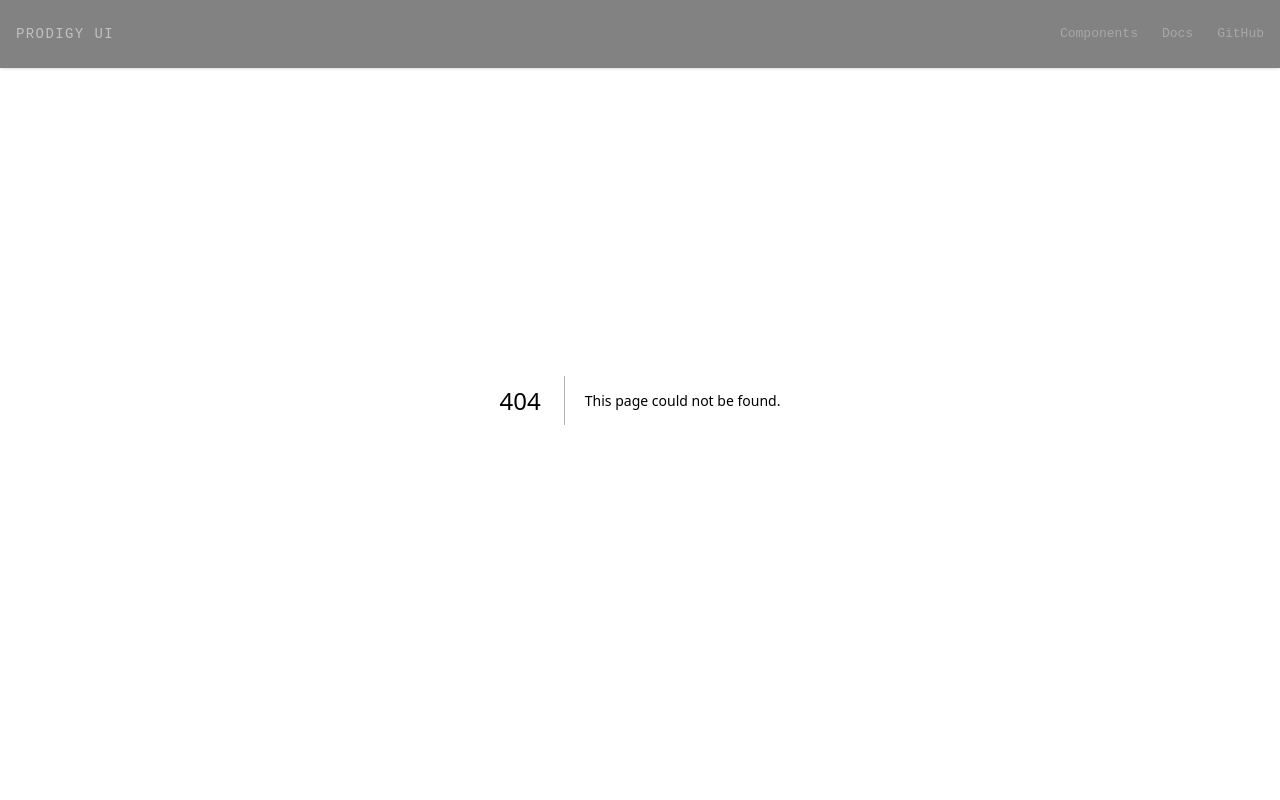
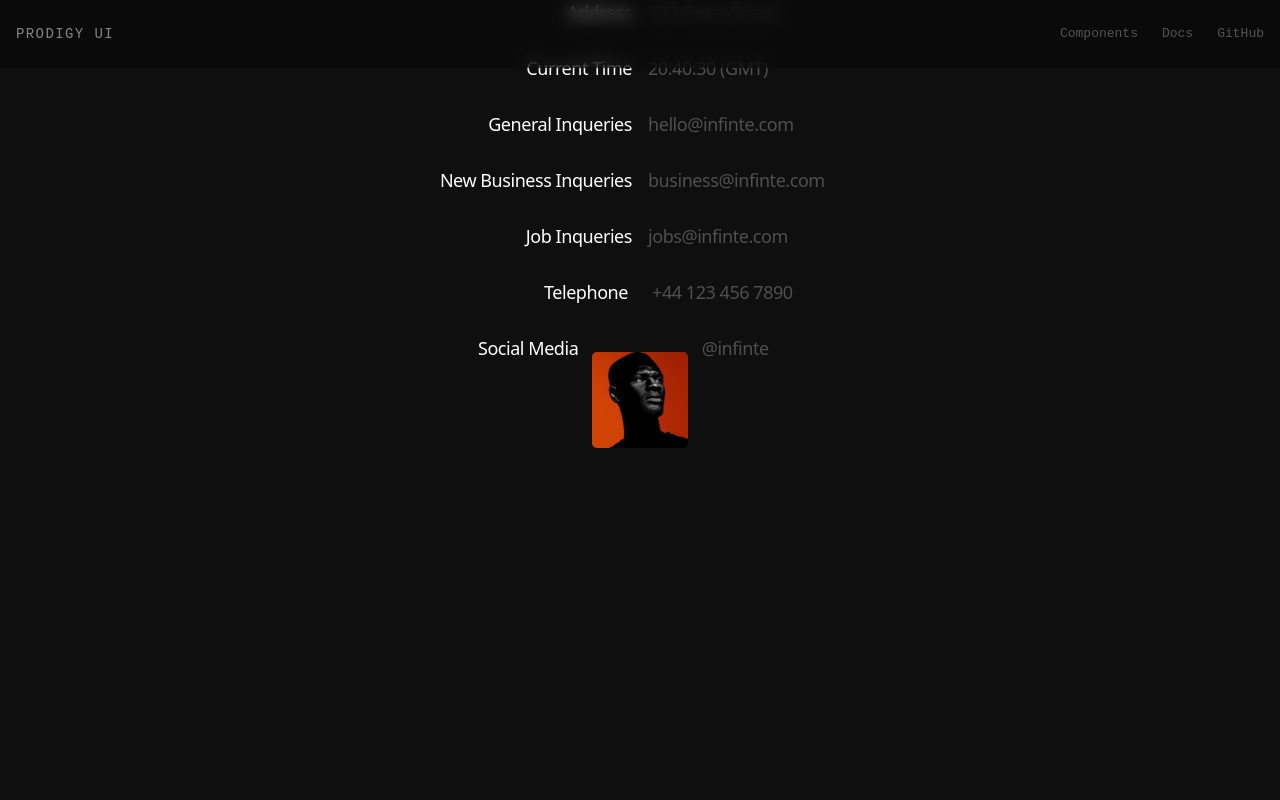
Before and after one commit to MohdFaisalBidda/ProdigyUI, a Next.js app: page /infinte-contact in a window 1280 px wide. Before the commit this address had no page. Shown: the top 800 px of the page. Built offline with nearby package versions, Linux system fonts and the light colour scheme.

Commit message:
feat: implement infinite scrolling contact page with GSAP and Lenis for smooth scrolling effects

```diff
--- a/src/app/globals.css
+++ b/src/app/globals.css
@@ -3,6 +3,9 @@
 /* @import url("https://fonts.googleapis.com/css2?family=Google+Sans:ital,opsz,wght@0,17..18,400..700;1,17..18,400..700&display=swap"); */
 
 :root {
+  /* ======================
+   Stroke Card
+====================== */
   --card-1-stroke: #e67339;
   --card-2-stroke: #e6b363;
   --card-3-stroke: #eb3828;
@@ -12,6 +15,13 @@
 
   --card-base-stroke: #e0e0e0;
   --card-copy: #000;
+
+  /* ======================
+   Infinity Contact
+====================== */
+  --base-100: #fff;
+  --base-200: #4f4f4f;
+  --base-300: #0f0f0f;
 }
 
 /* ======================
@@ -83,7 +93,8 @@ body {
 }
 
 .profile-images {
-  gap: 1rem !important; /* 4px */
+  gap: 1rem !important;
+  /* 4px */
 }
 
 img {
--- /dev/null
+++ b/src/app/infinte-contact/page.tsx
@@ -0,0 +1,153 @@
+"use client"
+
+import React, { useEffect, useRef } from 'react'
+import gsap from 'gsap';
+import ScrollTrigger from 'gsap/ScrollTrigger';
+import Lenis from "lenis"
+
+gsap.registerPlugin(ScrollTrigger);
+
+const data = [
+    { label: "Address", value: "123 Great Street" },
+    { label: "Current Time", value: "20:40:30 (GMT)" },
+    { label: "General Inqueries", value: "hello@infinte.com" },
+    { label: "New Business Inqueries", value: "business@infinte.com" },
+    { label: "Job Inqueries", value: "jobs@infinte.com" },
+    { label: "Telephone", value: "+44 123 456 7890" },
+    { label: "Social Media", value: "@infinte" }
+]
+
+function TextContainer({ label, value, contactRows }: { label: string; value: string; contactRows: (el: HTMLDivElement | null) => void; }) {
+    return (
+        <div ref={contactRows} className="contact-row flex justify-center gap-4 will-change-auto z-40">
+            <p className='text-base md:text-lg font-medium leading-6 tracking-tight flex-1 nth-[1]:text-right'>{label}</p>
+            <p className='text-base md:text-lg font-medium leading-6 tracking-tight flex-1 nth-[2]:text-[var(--base-200)]'>{value}</p>
+        </div>
+    );
+}
+
+function page() {
+    const containerInfo = useRef<HTMLDivElement>(null);
+    const contactVisual = useRef<HTMLDivElement>(null);
+    const contactRows = useRef<HTMLDivElement[]>([]);
+    const lastCenteredRow = useRef<HTMLDivElement | null>(null);
+    const currentIconIndex = useRef(1);
+    const contactIcon = useRef<HTMLImageElement>(null);
+
+    useEffect(() => {
+        if (typeof window === "undefined") return;
+
+        const lenis = new Lenis({ infinite: true });
+
+        lenis.on("scroll", ScrollTrigger.update);
+
+        const update = (time: number) => {
+            lenis.raf(time * 1000);
+        };
+
+        gsap.ticker.add(update);
+        gsap.ticker.lagSmoothing(0);
+
+        lenis.on("scroll", () => {
+            const viewportCenter = window.innerHeight / 2;
+
+            let closestRow: HTMLDivElement | null = null;
+            let minDistance = Infinity;
+            const allRows = document.querySelectorAll<HTMLDivElement>(".contact-row");
+
+            allRows.forEach(row => {
+                const rect = row.getBoundingClientRect();
+                const rowCenter = rect.top + rect.height / 2; // viewport-based
+                const distance = Math.abs(viewportCenter - rowCenter);
+                if (distance < minDistance && distance < 150) {
+                    minDistance = distance;
+                    closestRow = row;
+                }
+            });
+
+            if (closestRow && closestRow !== lastCenteredRow.current) {
+                lastCenteredRow.current = closestRow;
+
+                const allRows = Array.from(document.querySelectorAll<HTMLDivElement>(".contact-row"));
+                const rowIndex = allRows.indexOf(closestRow);
+
+                // Map index to original data (since you cloned)
+                const originalIndex = rowIndex % data.length;
+
+                if (contactIcon.current) {
+                    contactIcon.current.src = `/img${originalIndex + 1}.avif`;
+                }
+            }
+        });
+
+        return () => {
+            gsap.ticker.remove(update);
+            lenis.destroy();
+        };
+    }, []);
+
+
+    useEffect(() => {
+        const containerRowMaxGap = window.innerWidth < 1000 ? 7 : 10
+
+        for (let i = 0; i < 10; i++) {
+            const clone = containerInfo.current?.cloneNode(true) as HTMLDivElement;
+            if (clone) {
+
+                containerInfo.current?.parentElement?.appendChild(clone);
+            }
+        }
+
+        const allRows = gsap.utils.toArray(".contact-row") as HTMLDivElement[];
+        allRows.forEach(element => {
+            ScrollTrigger.create({
+                trigger: element,
+                start: "top-=100 center",
+                end: "bottom+=100 center",
+                scrub: true,
+                onUpdate: (self) => {
+                    const progress = self.progress;
+
+                    // smooth in-out curve (no hard midpoint flip)
+                    const eased = Math.sin(progress * Math.PI);
+
+                    const gap = 1 + (containerRowMaxGap - 1) * eased;
+
+                    element.style.gap = `${gap}rem`;
+                }
+            });
+        });
+
+    }, [])
+
+    // const getVisualCenter = () => {
+    //     if (!contactVisual.current) return 0;
+
+    //     const rect = contactVisual.current.getBoundingClientRect();
+    //     return rect.top + rect.height / 2 + window.scrollY;
+    // };
+
+    return (
+        <div className='font-sans bg-[var(--base-300)] text-[var(--base-100)]'>
+            <section ref={contactVisual} className='fixed top-0 left-0 w-full h-svh flex justify-center items-center overflow-hidden'>
+                <div className="relative w-16 h-16 md:w-28 md:h-28 lg:w-24 lg:h-24">
+                    <img ref={contactIcon} src="/img4.avif" alt="" className='w-full h-full object-cover' />
+                </div>
+            </section>
+            <section ref={containerInfo} className="relative w-full min-h-svh flex flex-col justify-start pt-32 md:pt-40 gap-4 md:gap-6 lg:gap-8 overflow-hidden">
+                {data.map((item, index) => (
+                    <TextContainer
+                        key={index}
+                        label={item.label}
+                        value={item.value}
+                        contactRows={(el) => {
+                            if (el) contactRows.current[index] = el;
+                        }}
+                    />
+                ))}
+            </section>
+        </div>
+    )
+}
+
+export default page
```
Also changed, not shown: public/img7.avif (added).
